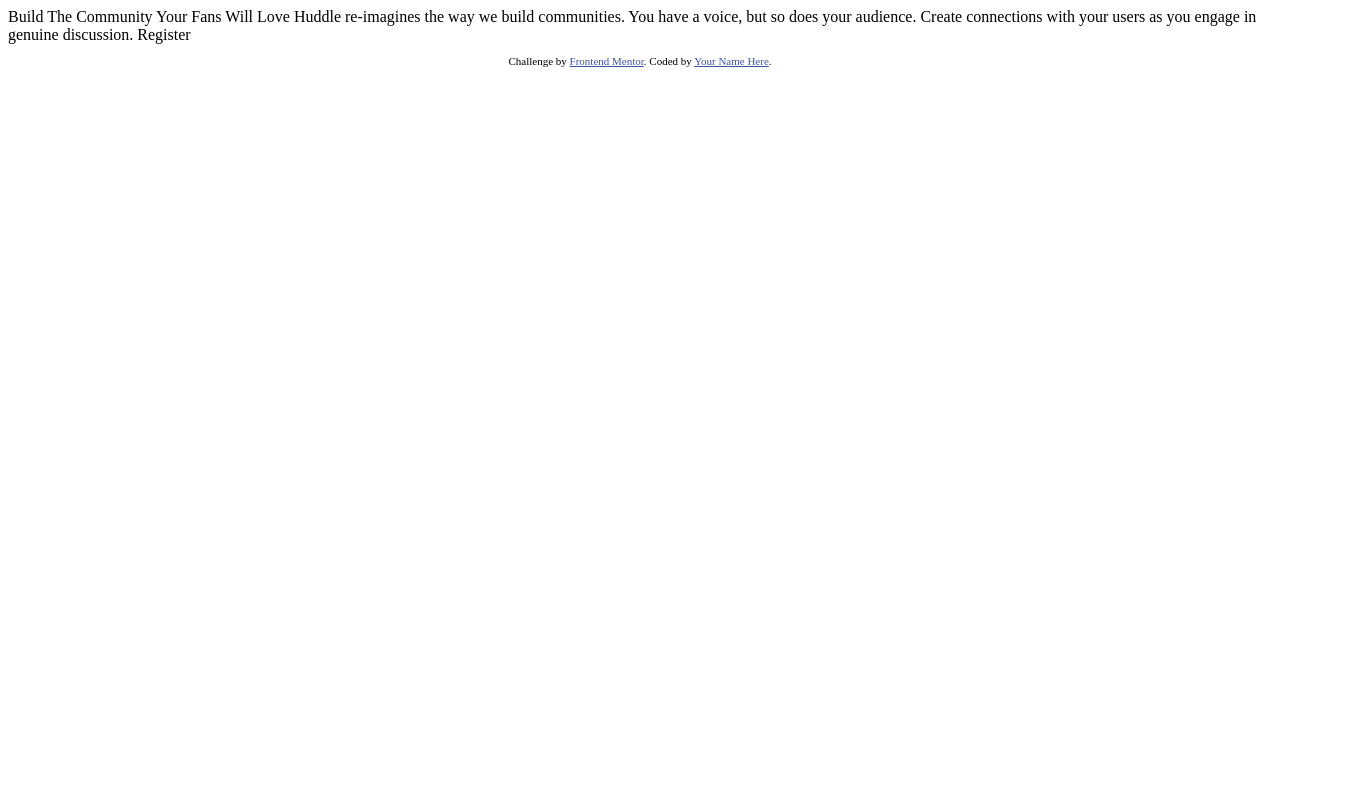
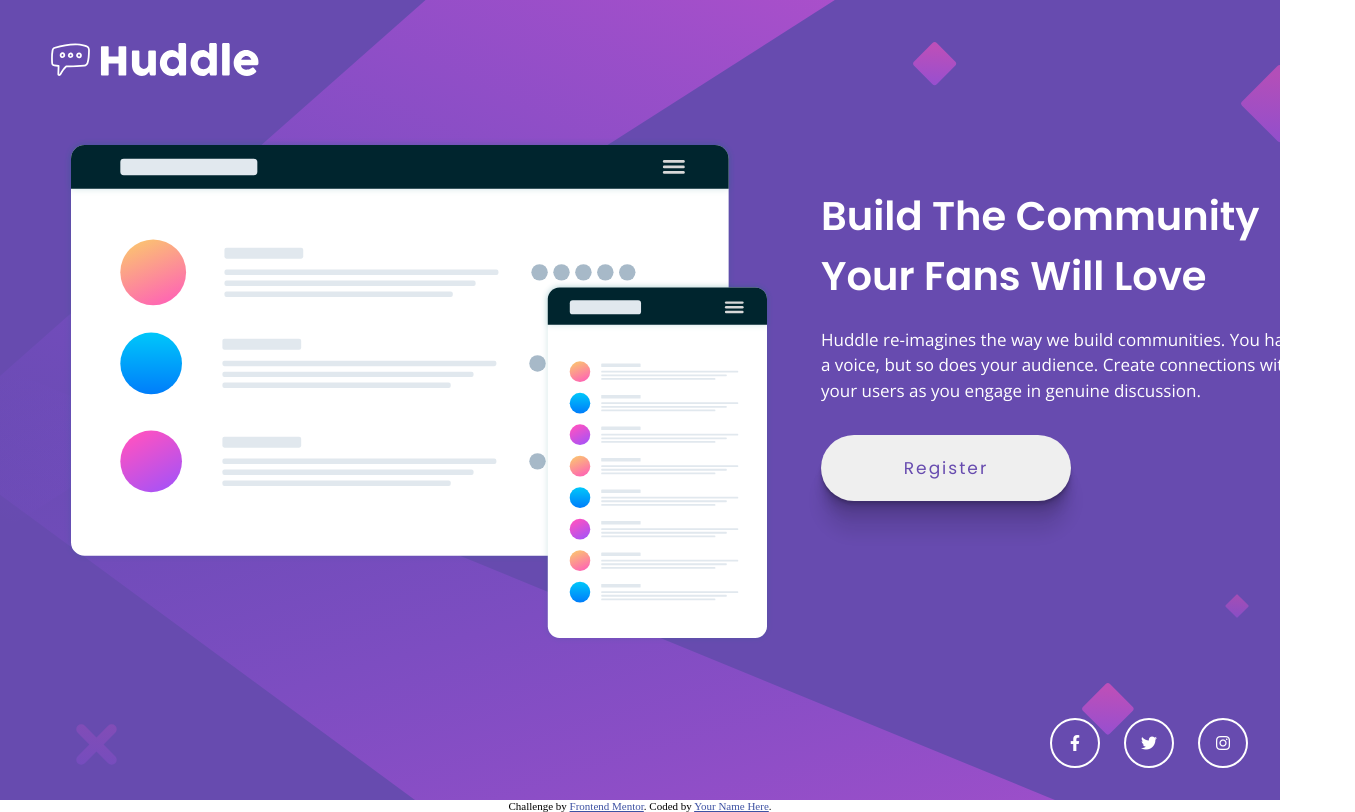
Before and after one commit to sreehariv-code/huddle-landing-page-with-single-introductory-section, a plain HTML site: page index.html in a window 1280 px wide. Shown: the whole page, 1355 px wide, since content can reach past the window. Drawn offline with nearby package versions, Linux system fonts and the light colour scheme.

Commit message:
desktop view over

```diff
--- a/index.html
+++ b/index.html
@@ -5,7 +5,8 @@
   <meta name="viewport" content="width=device-width, initial-scale=1.0"> <!-- displays site properly based on user's device -->
 
   <link rel="icon" type="image/png" sizes="32x32" href="./images/favicon-32x32.png">
-
+  <link rel="stylesheet" href="./style.css">
+  <link rel="stylesheet" href="https://cdnjs.cloudflare.com/ajax/libs/font-awesome/6.1.2/css/all.min.css" integrity="sha512-1sCRPdkRXhBV2PBLUdRb4tMg1w2YPf37qatUFeS7zlBy7jJI8Lf4VHwWfZZfpXtYSLy85pkm9GaYVYMfw5BC1A==" crossorigin="anonymous" referrerpolicy="no-referrer" />
   <title>Frontend Mentor | Huddle landing page with single introductory section</title>
 
   <!-- Feel free to remove these styles or customise in your own stylesheet 👍 -->
@@ -15,19 +16,37 @@
   </style>
 </head>
 <body>
-
-  Build The Community Your Fans Will Love
-
-  Huddle re-imagines the way we build communities. You have a voice, but so does your audience.
+  <main class="landing-page">
+      <header>
+        <img class="logo" src="./images/logo.svg" alt="">
+      </header>
+      <section class="content">
+        <div class="left-mockup">
+          <img src="./images/illustration-mockups.svg" alt="">
+        </div>
+        <div class="right-text">
+          <p class="heading"> Build The Community Your Fans Will Love
+          </p>
+          <p class="para1">
+            Huddle re-imagines the way we build communities. You have a voice, but so does your audience.
   Create connections with your users as you engage in genuine discussion.
-
-  Register
-
-  <footer>
+          </p>
+          <button>Register</button>
+        </div>
+      </section>
+      <footer>
+        <div class="social-icons">
+          <i class="fa-brands fa-facebook-f"></i>
+          <i class="fa-brands fa-twitter"></i>
+          <i class="fa-brands fa-instagram"></i>
+        </div>
+      </footer>
+  </main>
+  <div>
     <p class="attribution">
       Challenge by <a href="https://www.frontendmentor.io?ref=challenge" target="_blank">Frontend Mentor</a>.
       Coded by <a href="#">Your Name Here</a>.
     </p>
-  </footer>
+  </div>
 </body>
 </html>
--- /dev/null
+++ b/style.css
@@ -0,0 +1,126 @@
+@import url('https://fonts.googleapis.com/css2?family=Open+Sans&family=Poppins:wght@400;600&display=swap');
+
+:root {
+    --violet: hsl(257, 40%, 49%);
+    --s-magenta: hsl(300, 69%, 71%);
+    --local: 'Open Sans', sans-serif;
+    --heading:'Poppins', sans-serif;
+}
+
+* {
+    box-sizing: border-box;
+    padding: 0;
+    margin: 0;
+}
+
+body {
+    scroll-behavior: smooth;
+    overflow-x: hidden;
+}
+
+.landing-page {
+    min-height: 100vh;
+    background: url("./images/bg-desktop.svg") var(--violet);
+    position: relative;
+}
+
+header {
+    padding:2rem 0 0 2.5rem;
+}
+
+header img{
+    width:14rem;
+}
+
+.content{
+    display: flex;
+    margin-top:2.9rem;
+}
+
+.left-mockup{
+    padding-left:4rem;
+}
+
+.right-text{
+    font-family: var(--local);
+    font-weight:400;
+    padding:3rem;
+    color:#fff;
+}
+
+.right-text .heading{
+    font-family: var(--heading);
+    font-weight:700;
+    font-size: 2.5rem;
+    max-width:20ch;
+}
+
+.right-text .para1{
+    margin-top:1.3rem;
+    line-height: 1.5em;
+    font-size:17px;
+    width:50ch;
+}
+
+.right-text button{
+    margin-top:2rem;
+    padding:20px 40px;
+    width:250px;
+    border:none;
+    font-size:17px;
+    border-radius:40px;
+    outline:none;
+    font-family: var(--heading);
+    color:var(--violet);
+    /* font-weight:600;  */
+    box-shadow: rgba(0, 0, 0, 0.09) 0px 2px 1px, rgba(0, 0, 0, 0.09) 0px 4px 2px, rgba(0, 0, 0, 0.09) 0px 8px 4px, rgba(0, 0, 0, 0.09) 0px 16px 8px, rgba(0, 0, 0, 0.09) 0px 32px 16px;
+    letter-spacing:2px;
+    transition: all 0.25s ease-in;
+    text-align: center;
+    cursor:pointer;
+}
+
+.right-text button:hover{
+    background: var(--s-magenta);
+    transition: all 0.25s ease;
+    box-shadow: none;
+    color:#fff;
+}
+
+
+footer{
+    position:absolute;
+    padding-bottom:2rem;
+    /* background:red; */
+    bottom: 0;
+    width:100%;
+    min-height:4rem;
+    padding-right:2rem;
+    display:flex;
+    align-items: center;
+    justify-content:flex-end;
+    color:#fff;
+}
+
+.social-icons{
+    display: flex;
+    gap:1.5rem;
+}
+
+.social-icons i{
+    border: 2px solid white;
+    padding: 15px 0;
+    border-radius: 50%;
+    width:50px;
+    /* height:50px; */
+    text-align: center;
+    vertical-align: center;
+    transition: all 0.25s ease;
+}
+
+.social-icons i:hover{
+    color:var(--s-magenta);
+    border: 2px solid var(--s-magenta);
+    cursor: pointer;
+    transition: all 0.25s ease;
+}
```
Also changed, not shown: 1 other file.
